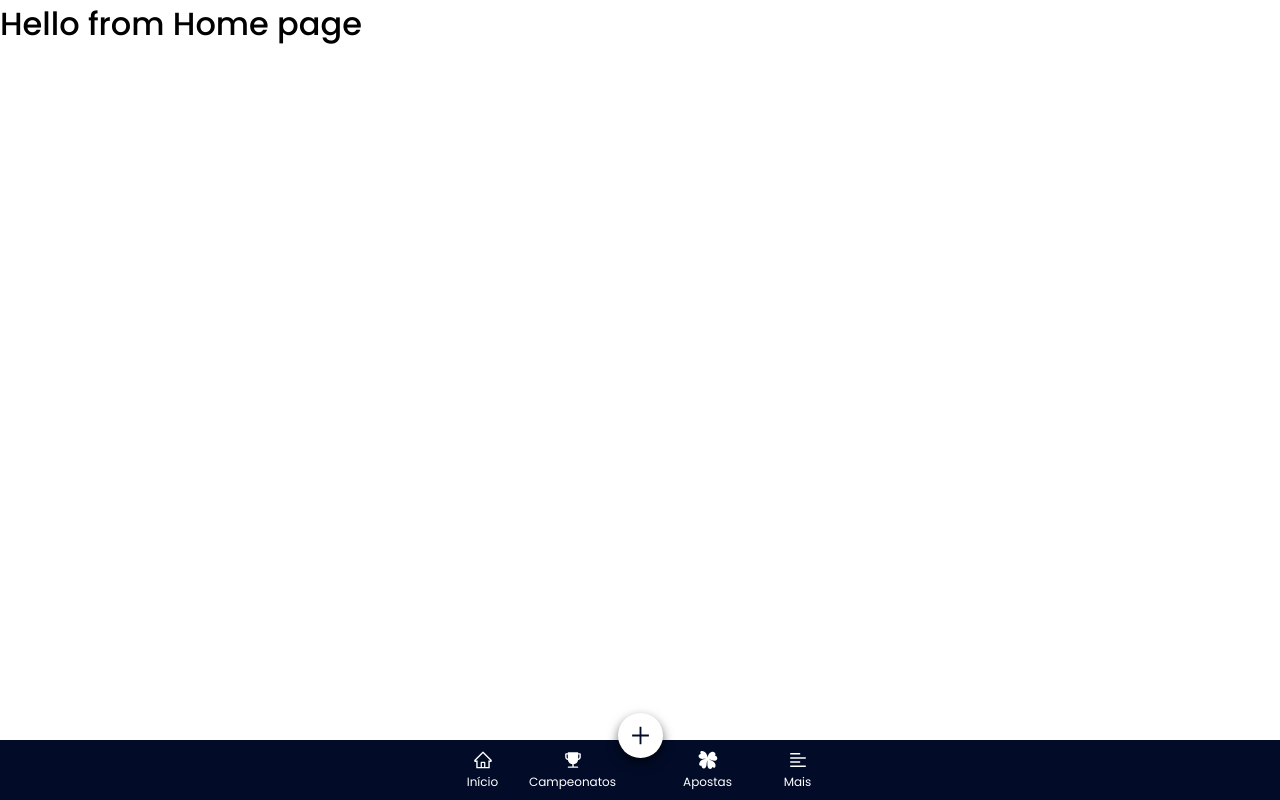
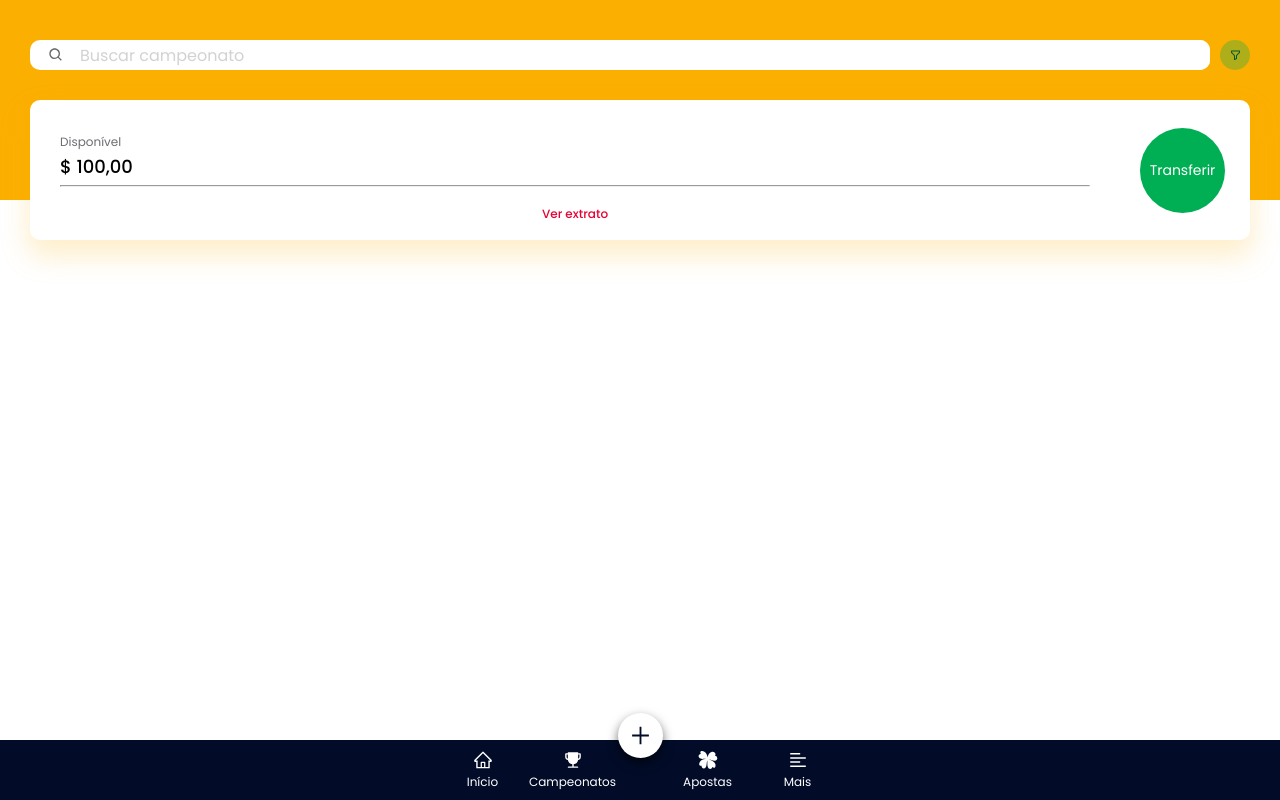
Before and after one commit to oliveira086/First-player-winner-site, a React (Create React App) app: page /home in a window 1280 px wide. Built offline with nearby package versions, Linux system fonts and the light colour scheme.

Commit message:
feat: header main page

```diff
--- /dev/null
+++ b/src/components/molecules/HeaderMainPage/index.tsx
@@ -0,0 +1,149 @@
+import React from 'react';
+import styled from 'styled-components';
+import { BiFilterAlt, BiSearch } from 'react-icons/bi';
+
+const Header = styled.header`
+  width: 100%;
+  height: 200px;
+  background-color: #fbaf00;
+  display: flex;
+  flex-direction: column;
+  align-items: center;
+  position: relative;
+`;
+
+const SearchContainer = styled.div`
+  width: calc(100% - 60px);
+  display: flex;
+  justify-content: space-between;
+  margin-top: 40px;
+`;
+
+const SearchBox = styled.div`
+  width: calc(100% - 40px);
+  height: 30px;
+  background-color: white;
+  border-radius: 10px;
+  border: none;
+  padding-left: 18px;
+  font-size: 14px;
+  display: flex;
+  align-items: center;
+  color: #000;
+  input {
+    width: 100%;
+    border-radius: 10px;
+    height: 100%;
+    border: none;
+    ::placeholder {
+      color: #d2d1d3;
+    }
+  }
+  div {
+    height: 100%;
+    display: flex;
+    align-items: center;
+    justify-content: center;
+    margin-right: 16px;
+  }
+`;
+
+const Icon = styled.div`
+  width: 30px;
+  height: 30px;
+  border-radius: 15px;
+  background: rgba(0, 175, 84, 0.31);
+  display: flex;
+  justify-content: center;
+  align-items: center;
+`;
+
+const Card = styled.div`
+  height: 140px;
+  width: calc(100% - 60px);
+  background-color: white;
+  box-shadow: 0px 14px 28px 2px rgba(251, 175, 0, 0.21);
+  position: absolute;
+  bottom: -40px;
+  border-radius: 10px;
+  display: flex;
+  align-items: center;
+  .extract {
+    height: 85px;
+    width: calc(100% - 140px);
+    margin-left: 30px;
+  }
+  .title {
+    font-size: 12px;
+    color: #6c6d71;
+  }
+  hr {
+    margin-top: 5px;
+    margin-right: 50px;
+  }
+  .money {
+    font-weight: 500;
+    font-size: 18px;
+    line-height: 27px;
+  }
+  .extract-container {
+    width: 100%;
+    display: flex;
+    justify-content: center;
+    align-items: center;
+    margin-top: 20px;
+  }
+  a {
+    color: #e80234;
+    font-weight: 500;
+    font-size: 12px;
+    line-height: 14px;
+    margin-right: 50px;
+  }
+  .transfer {
+    width: 85px;
+    height: 85px;
+    background-color: #00af54;
+    color: white;
+    font-size: 14px;
+    border-radius: 50px;
+    display: flex;
+    justify-content: center;
+    align-items: center;
+    user-select: none;
+  }
+`;
+
+const HeaderMainPage: React.FC = () => {
+  return (
+    <Header>
+      <SearchContainer>
+        <SearchBox>
+          <div>
+            <BiSearch size="16px" color="#696969" />
+          </div>
+          <input placeholder="Buscar campeonato" />
+        </SearchBox>
+
+        <Icon>
+          <BiFilterAlt size="12px" color="#01582B" />
+        </Icon>
+      </SearchContainer>
+      <Card>
+        <div className="extract">
+          <span className="title">
+            Disponível <br />{' '}
+          </span>
+          <span className="money">$ 100,00 </span>
+          <hr />
+          <div className="extract-container">
+            <a href="#1">Ver extrato</a>
+          </div>
+        </div>
+        <div className="transfer">Transferir</div>
+      </Card>
+    </Header>
+  );
+};
+
+export default HeaderMainPage;
--- a/src/pages/Home/index.tsx
+++ b/src/pages/Home/index.tsx
@@ -1,4 +1,5 @@
 import React from 'react';
+import HeaderMainPage from '../../components/molecules/HeaderMainPage';
 
 import NavigationMenu from '../../components/molecules/NavigationMenu';
 
@@ -7,7 +8,7 @@ import { Container } from './styles';
 const Home: React.FC = () => {
   return (
     <Container>
-      <h1>Hello from Home page</h1>
+      <HeaderMainPage />
 
       <NavigationMenu />
     </Container>
```
